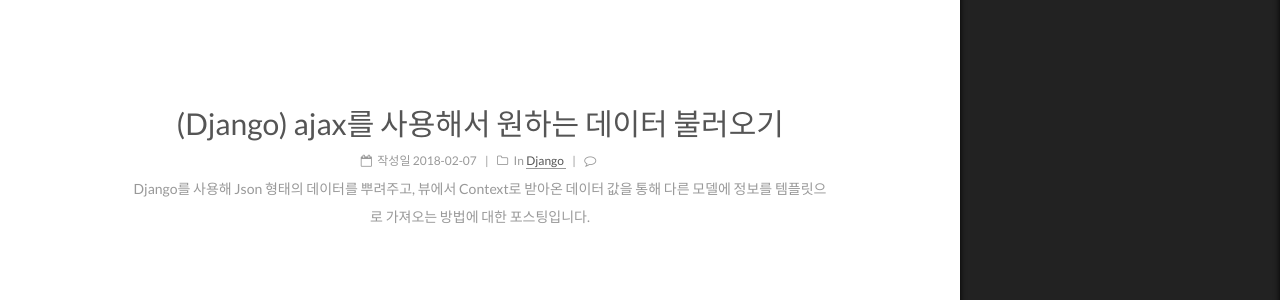
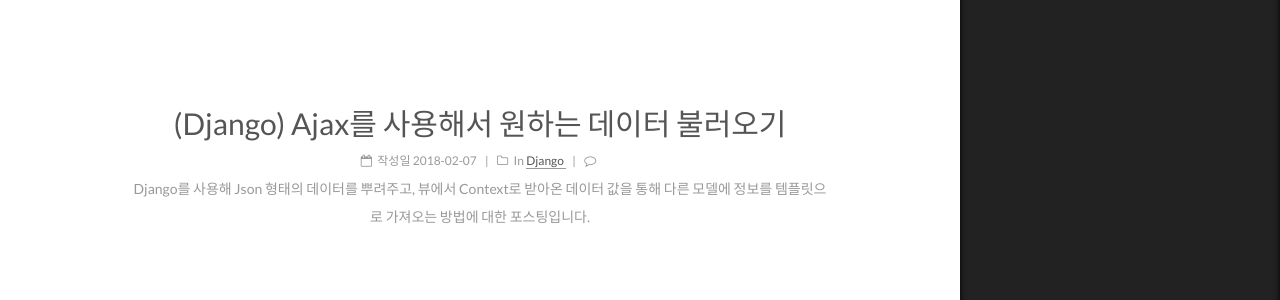
Before and after one commit to wkddnjset/wkddnjset.github.io, a Jekyll site: the page built from _posts/2018-02-07-(Django)-ajax를-사용해-원하는-데이터-불러오기.md, in a window 1280 px wide and 900 px high. Shown: the part 279-579 px from the top of the window. Built offline with Jekyll 4.4.1, drawn with Linux system fonts in a browser that asks for light colours; comment, search, counter and statistics services are not loaded.

Commit message:
2018-02-07

```diff
--- a/_posts/2018-02-07-(Django)-ajax를-사용해-원하는-데이터-불러오기.md
+++ b/_posts/2018-02-07-(Django)-ajax를-사용해-원하는-데이터-불러오기.md
@@ -1,5 +1,5 @@
 ---
-title: (Django) ajax를 사용해서 원하는 데이터 불러오기
+title: (Django) Ajax를 사용해서 원하는 데이터 불러오기
 comments: true
 description: Django를 사용해 Json 형태의 데이터를 뿌려주고, 뷰에서 Context로 받아온 데이터 값을 통해 다른 모델에 정보를 템플릿으로 가져오는 방법에 대한 포스팅입니다.
 categories:
```
